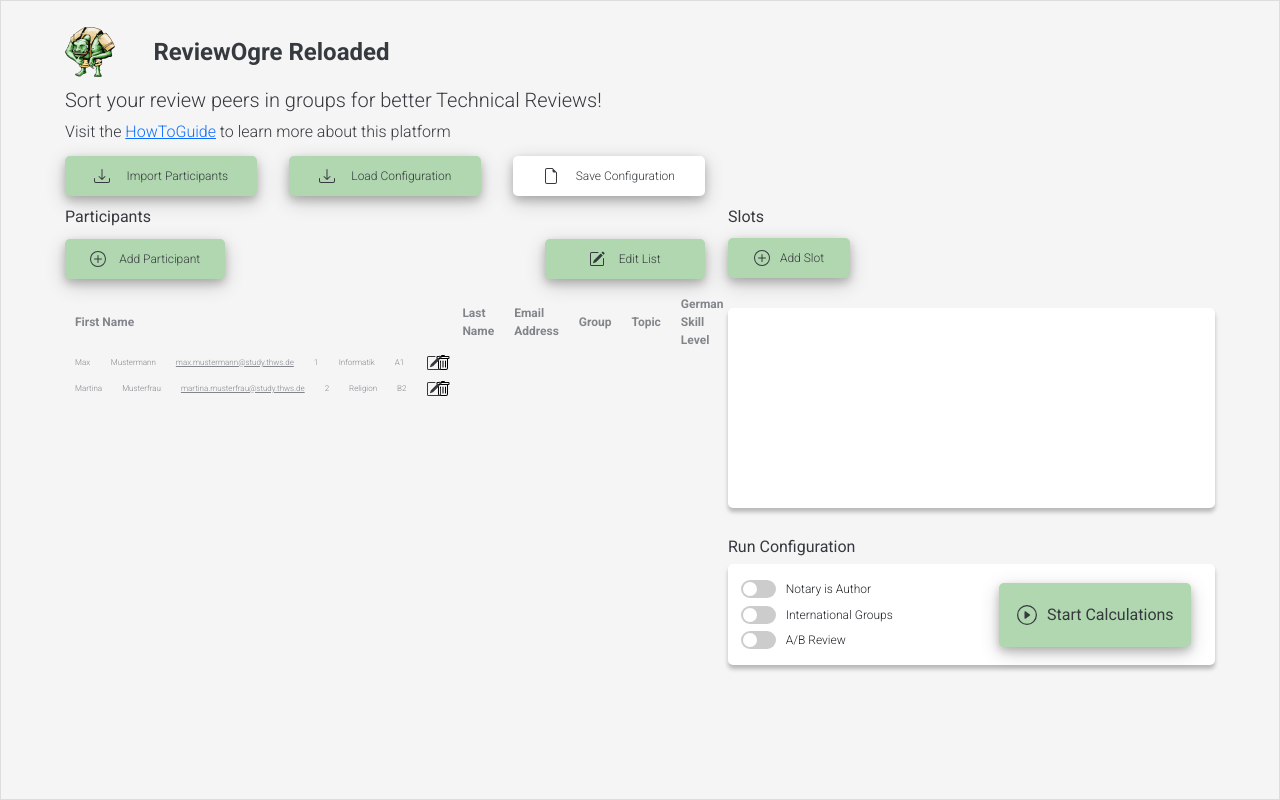
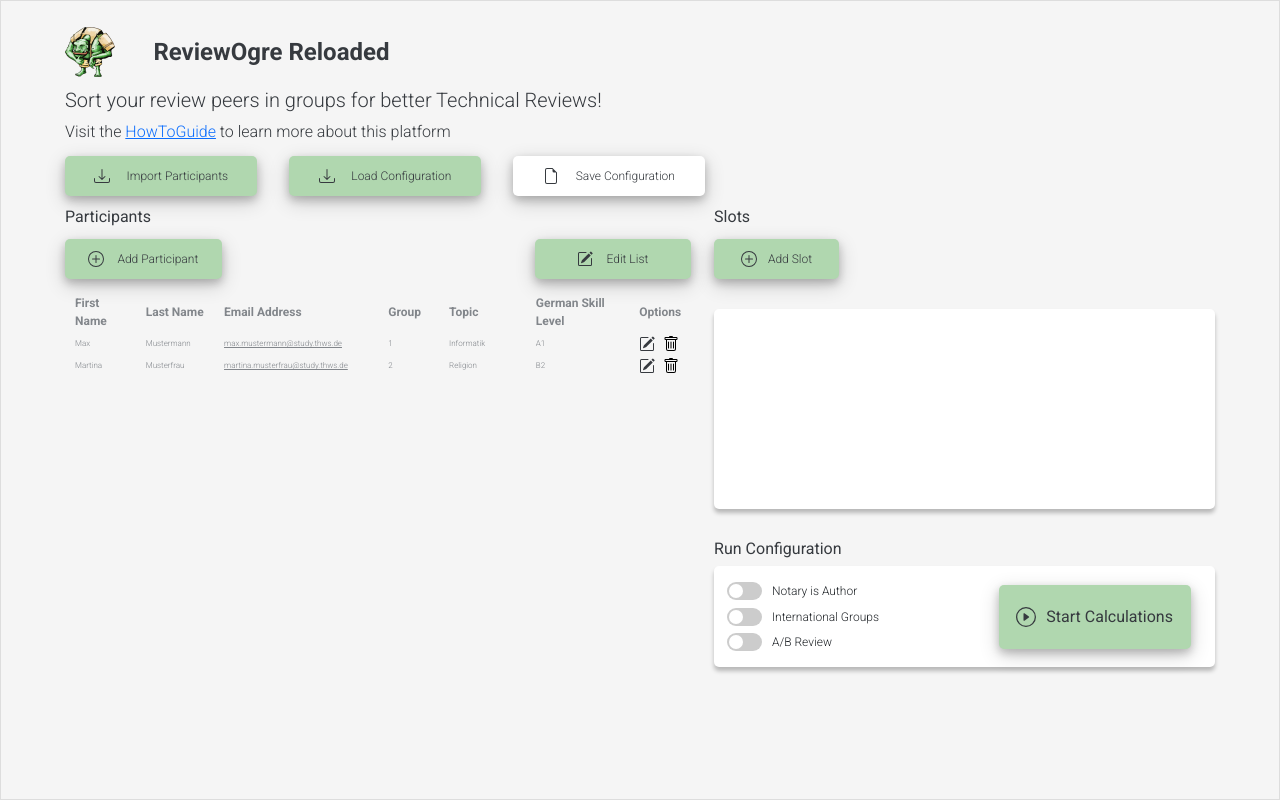
Before and after one commit to RichardWuensch/ReviewOgre, a React (Create React App) app: page / in a window 1280 px wide. Built offline with nearby package versions, Linux system fonts and the light colour scheme.

Commit message:
Fix: TableData displayed accorind to table headings

```diff
--- a/src/components/window/participant.js
+++ b/src/components/window/participant.js
@@ -39,7 +39,7 @@ function Participant ({ participant }) {
   );
 
   return (
-        <label>
+      <>
             {participantContent}
             <DeleteModal
                 show={modalDelete}
@@ -60,7 +60,7 @@ function Participant ({ participant }) {
                 participantstore={null}
                 show={modalEditParticipant}
                 onClose={() => { console.log(''); }}/>
-        </label>
+        </>
 
   );
 }
```
